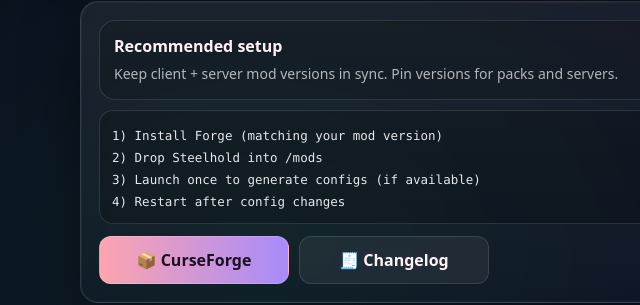
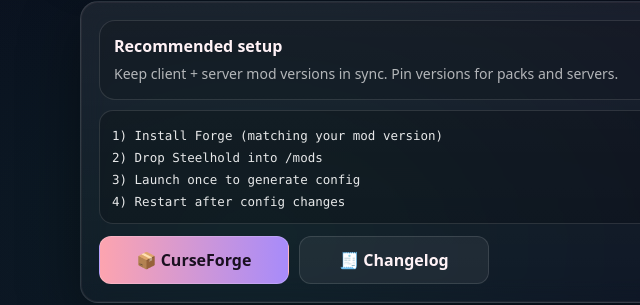
Before and after one commit to mayflowerstudios/mayflowerstudios.github.io, a plain HTML site: page steelhold.html in a window 1280 px wide. Shown: the part 1175-1480 px from the top of the page, 0-640 px from the left. Drawn offline with Linux system fonts and the light colour scheme.

Commit message:
Update steelhold.html

```diff
--- a/steelhold.html
+++ b/steelhold.html
@@ -103,7 +103,7 @@
       <div class="codebox">
         <code>1) Install Forge (matching your mod version)
 2) Drop Steelhold into /mods
-3) Launch once to generate configs (if available)
+3) Launch once to generate config
 4) Restart after config changes</code>
       </div>
       <div class="btnrow" style="margin-top:12px;">
```
